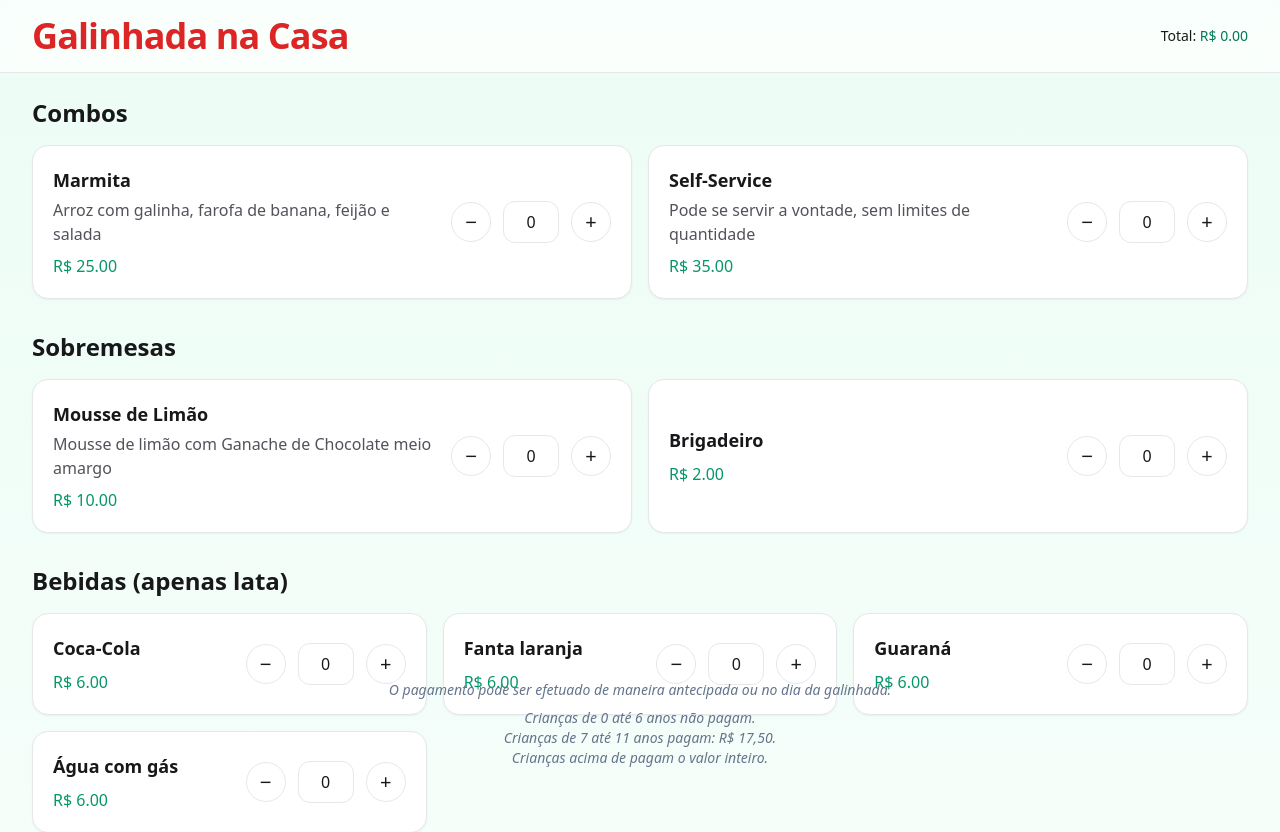
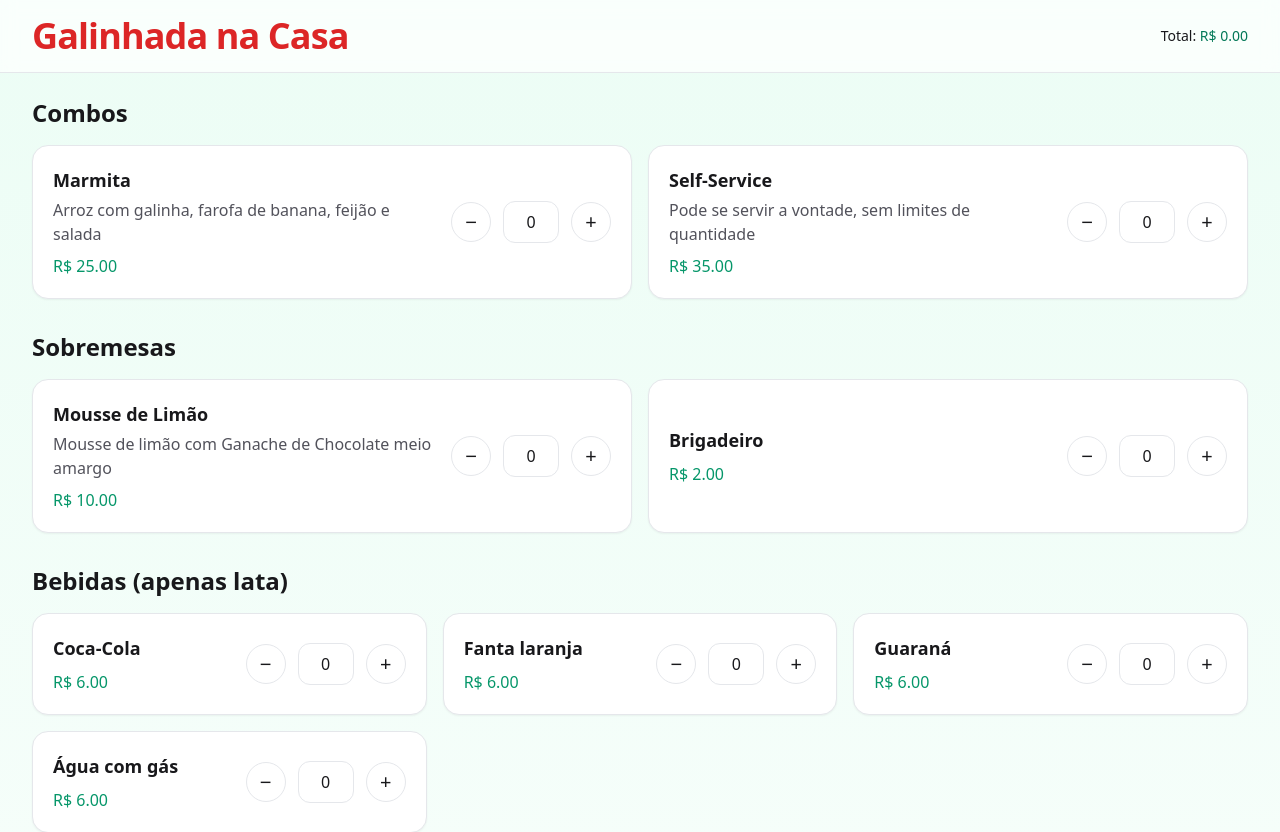
Before and after one commit to Matheus-Arruda3006/galinhada-casa-sobre-a-rocha, a React (Create React App) app: page / in a window 1280 px wide. Shown: the top 832 px of the page. Built offline with nearby package versions, Linux system fonts and the light colour scheme.

Commit message:
removed bug

```diff
--- a/src/App.tsx
+++ b/src/App.tsx
@@ -169,14 +169,7 @@ export default function EspetinhoApp() {
                   </label>
                 ))}
               </div>
-              <div className="flex flex-col gap-1 sm:gap-2 text-center absolute left-6 right-6 bottom-6 sm:bottom-8">
-                <p className="text-sm text-slate-500 font-light italic">O pagamento pode ser efetuado de maneira antecipada ou no dia da galinhada.</p>
-                <ul>
-                  <li className="text-sm text-slate-500 font-light italic"> Crianças de 0 até 6 anos <strong>não pagam.</strong></li>
-                 <li className="text-sm text-slate-500 font-light italic"> Crianças de 7 até 11 anos <strong>pagam: R$ 17,50.</strong></li>
-                 <li className="text-sm text-slate-500 font-light italic"> Crianças acima de <strong>pagam o valor inteiro.</strong></li>
-                </ul>
-              </div>
+
 
             </div>
 
```
